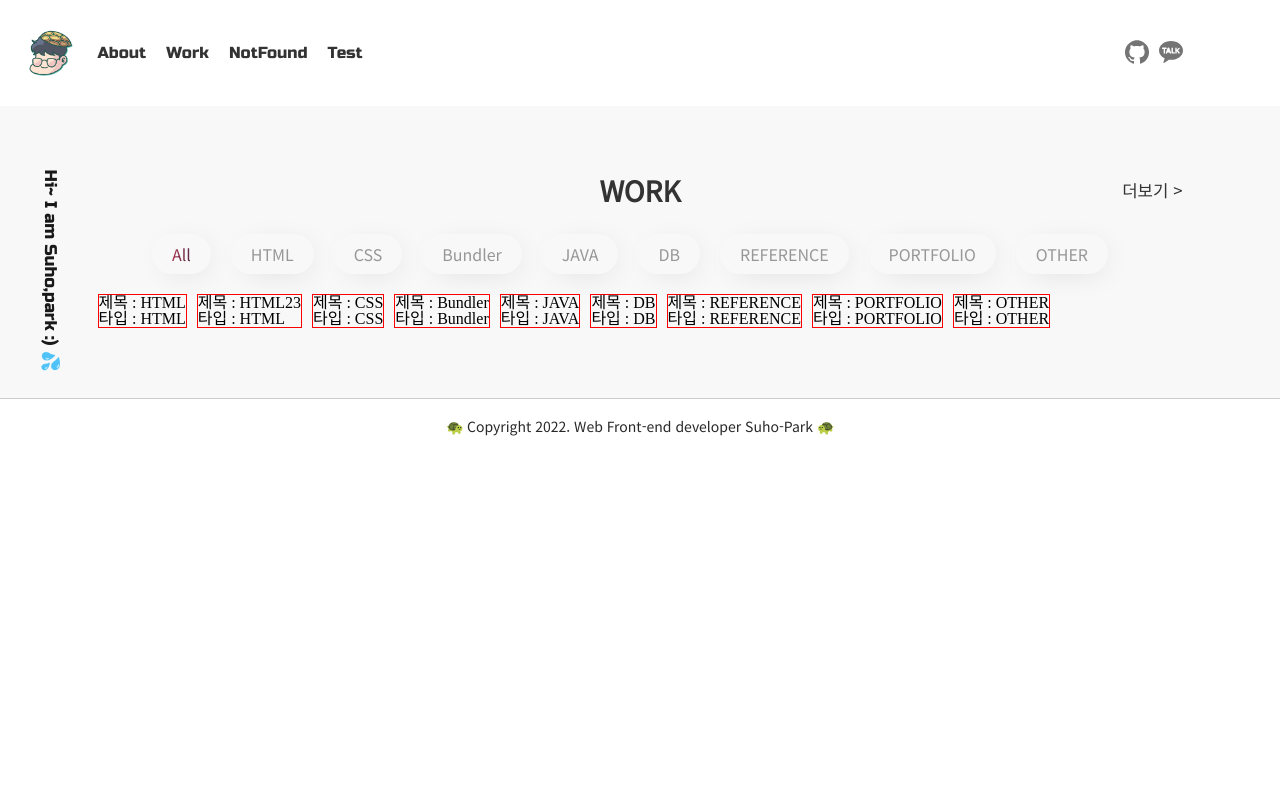
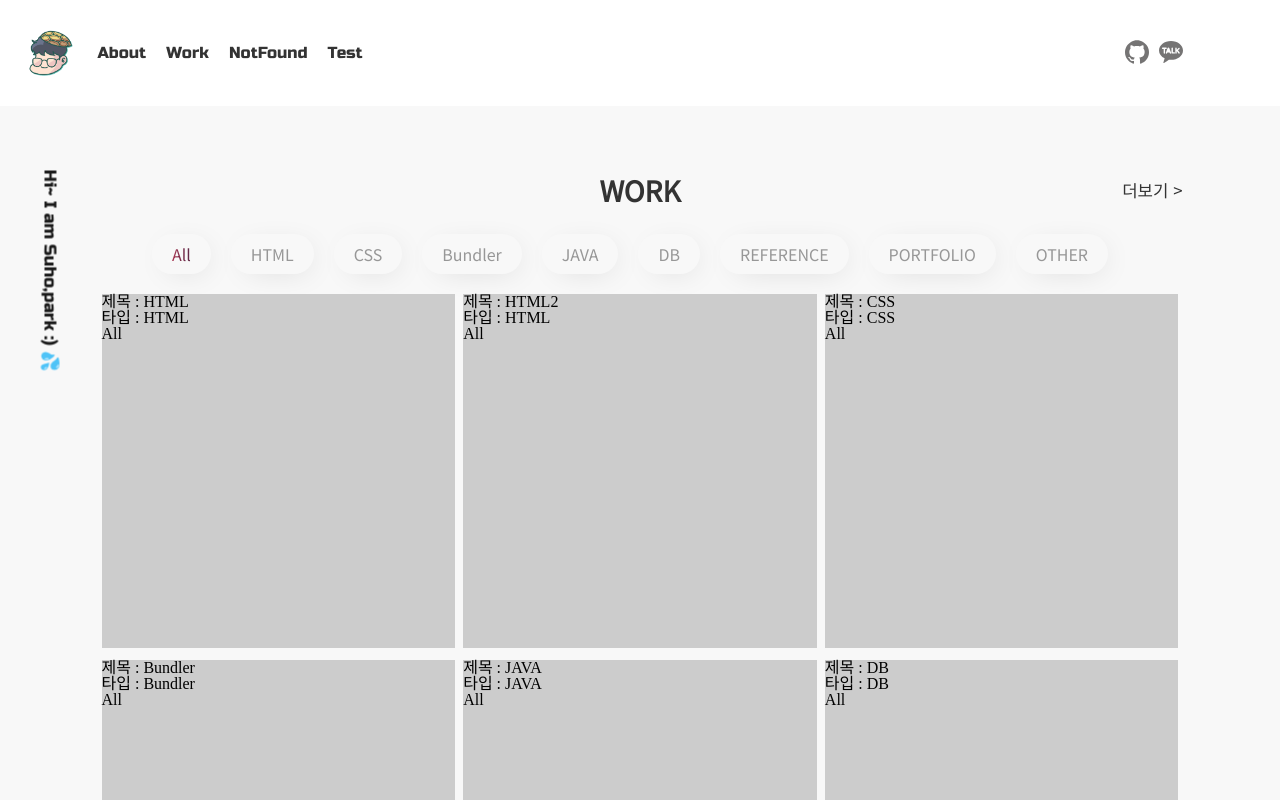
Before and after one commit to jjgodcom/vue-jjgodcom.com, a Vue app: page /#/ in a window 1280 px wide. Shown: the top 800 px of the page. Built offline with nearby package versions, Linux system fonts and the light colour scheme.

Commit message:
work 애니매이션 완성

```diff
--- a/src/components/common/Header.vue
+++ b/src/components/common/Header.vue
@@ -101,7 +101,7 @@ export default {
   },
   watch:{
     isHover(value){
-      console.log(value);
+      // console.log(value);
     }
   },
   methods:{
@@ -122,6 +122,7 @@ header {
   position: sticky;
   top: 0;
   background-color: #fff;
+  z-index: 1;
   .logo {
     position: absolute;
     top: 50%;
--- a/src/components/home/Work.vue
+++ b/src/components/home/Work.vue
@@ -16,13 +16,6 @@
           v-for="menu in menus"
           :key="menu">
           <li
-            v-if="menu === 'All'"
-            :class="{ active: menu === isActive}"
-            @click="filterModeAll()">
-            {{menu}}
-          </li>
-          <li
-            v-else
             :class="{ active: menu === isActive}"
             @click="filter($event,menu)">
             {{menu}}
@@ -31,23 +24,26 @@
       </ul>
       <!-- /menu -->
       <!-- list -->
-      <TransitionGroup
-        tag="ul"
-        name="fade"
-        class="list">
-        <template
-          v-for="list in lists"
-          :key="list.title">
-          <div class="list-item" v-if="isActive ===  'All' ? true:false">
+      <Transition mode="out-in" @leave="leave">
+        <ul class="list" v-if="show">
+          <template v-for="list in lists" :key="list.title">
+            <li class="list-item" v-if="isActive ===  'All' ? true:false">
+              <div class="card">
                 제목 : {{list.title}} <br>
-            타입 : {{list.type}}
+                타입 : {{list.type}} <br>
+                {{isActive}}
               </div>
-          <div class="list-item" v-else-if="list.type === isActive">
+            </li>
+            <li class="list-item" v-else-if="list.type === isActive">
+              <div class="card">
                 제목 : {{list.title}} <br>
-            타입 : {{list.type}}
+                타입 : {{list.type}} <br>
+                {{isActive}}
               </div>
+            </li>
           </template>
-      </TransitionGroup>
+        </ul>
+      </Transition>
       <!-- /list -->
     </div>
   </div>
@@ -57,69 +53,33 @@
 export default {
   data(){
     return{
-      menus:[
-        'All',
-        'HTML',
-        'CSS',
-        'Bundler',
-        'JAVA',
-        'DB',
-        'REFERENCE',
-        'PORTFOLIO',
-        'OTHER'
-      ],
-      isActive: false,
-      lists:[
-        {
-          title:'HTML',
-          type:'HTML'
+      isActive: '',
+      show:false
+    }
   },
-        {
-          title:'HTML23',
-          type:'HTML'
+  computed: {
+    menus(){
+      return this.$store.state.work.menus
     },
-        {
-          title:'CSS',
-          type:'CSS'
-        },
-        {
-          title:'Bundler',
-          type:'Bundler'
-        },
-        {
-          title:'JAVA',
-          type:'JAVA'
-        },
-        {
-          title:'DB',
-          type:'DB'
-        },
-        {
-          title:'REFERENCE',
-          type:'REFERENCE'
-        },
-        {
-          title:'PORTFOLIO',
-          type:'PORTFOLIO'
-        },
-        {
-          title:'OTHER',
-          type:'OTHER'
-        },
-      ]
+    lists(){
+      return this.$store.state.work.lists
     }
   },
   methods: {
     filter(event,type) {
       const checkClass = event.target.classList.contains('active');
-      if(!checkClass) this.isActive = type;
+      if(!checkClass){
+        this.isActive = type;
+        this.show = false
+      }
     },
-    filterModeAll(){
-      this.isActive = 'All';
+    leave(){
+      this.show = true
     }
   },
   mounted(){
-    this.filterModeAll()
+    this.isActive = 'All';
+    this.show = true
   }
 }
 </script>
@@ -176,29 +136,41 @@ export default {
   }
   .list {
     display: flex;
+    justify-content: space-around;
     flex-wrap: wrap;
     position: relative;
     .list-item {
-      margin-right: 10px;
-      border:1px solid red;
+      width: calc(33.33% - 8px);
+      margin-bottom: 12px;
+      background-color: #ccc;
+      position: relative;
+      &::before {
+        content: "";
+        display: block;
+        padding-bottom: 100%;
+      }
+      .card {
+        position: absolute;
+        top: 0;
+        left: 0 ;
+        width: 100%;
+        height: 100%;
       }
     }
 
-  .fade-move,
-  .fade-enter-active,
-  .fade-leave-active {
-    transition: all 0.5s cubic-bezier(0.55, 0, 0.1, 1);
+
   }
 
-  .fade-enter-from,
-  .fade-leave-to {
-    opacity: 0;
-    transform: scaleY(0.01) translate(30px, 0);
-    // transform: translateX(10px);
+  .v-enter-active,
+  .v-leave-active {
+    transition: all 0.25s cubic-bezier(1, 0.5, 0.8, 1);
   }
 
-  .fade-leave-active {
-    position: absolute;
+  .v-enter-from,
+  .v-leave-to {
+    transform: translateX(10px);
+    opacity: 0.4;
   }
+
 }
 </style>
--- a/src/store/index.js
+++ b/src/store/index.js
@@ -1,8 +1,10 @@
 import { createStore } from 'vuex'
 import message from './message'
+import work from './work'
 
 export default createStore({
   modules: {
-    message
+    message,
+    work
   }
 })
--- /dev/null
+++ b/src/store/work.js
@@ -0,0 +1,62 @@
+export default {
+  // 스토어에 하나의 모듈이 될수 있도록 namespaced: true 추가
+  namespaced: true,
+  // 상태
+  state: () => ({
+    name: 'JJGODCOM',
+    email: 'jjgodcom1@gmail.com',
+    site: 'http://jjgodcom.com/',
+    image: 'https://raw.githubusercontent.com/jjgodcom/vue-jjgodcom.com/master/src/assets/common/logo.png',
+
+    menus:[
+      'All',
+      'HTML',
+      'CSS',
+      'Bundler',
+      'JAVA',
+      'DB',
+      'REFERENCE',
+      'PORTFOLIO',
+      'OTHER'
+    ],
+    lists:[
+      {
+        title:'HTML',
+        type:'HTML'
+      },
+      {
+        title:'HTML2',
+        type:'HTML'
+      },
+      {
+        title:'CSS',
+        type:'CSS'
+      },
+      {
+        title:'Bundler',
+        type:'Bundler'
+      },
+      {
+        title:'JAVA',
+        type:'JAVA'
+      },
+      {
+        title:'DB',
+        type:'DB'
+      },
+      {
+        title:'REFERENCE',
+        type:'REFERENCE'
+      },
+      {
+        title:'PORTFOLIO',
+        type:'PORTFOLIO'
+      },
+      {
+        title:'OTHER',
+        type:'OTHER'
+      },
+    ]
+
+  })
+}
--- a/src/views/Test.vue
+++ b/src/views/Test.vue
@@ -1,107 +1,176 @@
 <template>
-  <button @click="insert">insert at random index</button>
-  <button @click="reset">reset</button>
-
-  <TransitionGroup tag="ul" name="fade" class="">
-    <div v-for="list in lists" class="item" :key="list.title">
+  <div class="home-work">
+    <div class="container">
+      <!-- title -->
+      <h2 class="title">
+        <RouterLink
+          to="/work">
+          WORK
+          <span>더보기 &gt;</span>
+        </RouterLink>
+      </h2>
+      <!-- /title -->
+      <!-- menu -->
+      <ul class="menu">
+        <template
+          v-for="menu in menus"
+          :key="menu">
+          <li
+            :class="{ active: menu === isActive}"
+            @click="filter($event,menu)">
+            {{menu}}
+          </li>
+        </template>
+      </ul>
+      <!-- /menu -->
+      <!-- list -->
+      <Transition mode="out-in" @leave="leave">
+        <ul class="list" v-if="show">
+          <template v-for="list in lists" :key="list.title">
+            <li class="list-item" v-if="isActive ===  'All' ? true:false">
+              <div class="card">
                 제목 : {{list.title}} <br>
-      타입 : {{list.type}}
+                타입 : {{list.type}} <br>
+                {{isActive}}
               </div>
-  </TransitionGroup>
+            </li>
+            <li class="list-item" v-else-if="list.type === isActive">
+              <div class="card">
+                제목 : {{list.title}} <br>
+                타입 : {{list.type}} <br>
+                {{isActive}}
+              </div>
+            </li>
+          </template>
+        </ul>
+      </Transition>
+      <!-- /list -->
+    </div>
+  </div>
 </template>
 
 <script>
-const getInitialItems = () => [1, 2, 3, 4, 5]
-let id = getInitialItems().length + 1
-
 export default {
-  data() {
-    return {
-      items: getInitialItems(),
-      lists:[
-        {
-          title:'HTML',
-          type:'HTML'
+  data(){
+    return{
+      isActive: '',
+      show:false
+    }
   },
-        {
-          title:'HTML23',
-          type:'HTML'
+  computed: {
+    menus(){
+      return this.$store.state.work.menus
     },
-        {
-          title:'CSS',
-          type:'CSS'
-        },
-        {
-          title:'Bundler',
-          type:'Bundler'
-        },
-        {
-          title:'JAVA',
-          type:'JAVA'
-        },
-        {
-          title:'DB',
-          type:'DB'
-        },
-        {
-          title:'REFERENCE',
-          type:'REFERENCE'
-        },
-        {
-          title:'PORTFOLIO',
-          type:'PORTFOLIO'
-        },
-        {
-          title:'OTHER',
-          type:'OTHER'
-        },
-      ]
+    lists(){
+      return this.$store.state.work.lists
     }
   },
   methods: {
-    insert() {
-      const i = Math.round(Math.random() * this.items.length)
-      this.items.splice(i, 0, id++)
+    filter(event,type) {
+      const checkClass = event.target.classList.contains('active');
+      if(!checkClass){
+        this.isActive = type;
+        this.show = false
+      }
     },
-    reset() {
-      this.items = getInitialItems()
+    leave(){
+      this.show = true
     }
+  },
+  mounted(){
+    this.isActive = 'All';
+    this.show = true
   }
 }
 </script>
 
-
-<style>
-.container {
+<style lang="scss" scoped>
+@import '~/scss/var.scss';
+.home-work {
+  padding: 70px 0;
+  background-color: #f8f8f8;
+  .title {
+    text-align: center;
+    a {
+      display: block;
       position: relative;
-  padding: 0;
+      text-decoration: none;
+      color:#333;
+      font-family: $font--NotoSans;
+      font-size: 1.75em;
+      font-weight: 700;
+      span {
+        position: absolute;
+        bottom: 0;
+        right: 0;
+        font-size: 0.6em;
+        font-weight: 400;
+        line-height: 28px;
+      }
+    }
+  }
+  .menu {
+    display: flex;
+    flex-wrap: wrap;
+    justify-content: center;
+    margin-top: 30px;
+    li {
+      display: flex;
+      align-items: center;
+      padding: 5px 20px;
+      box-sizing: border-box;
+      height: 40px;
+      border-radius: 40px;
+      margin: 0 20px 20px 0;
+      box-shadow: 5px 5px 30px -10px rgb(0 0 0 / 15%);
+      transition: all .1s ease-in-out;
+      font-family: $font--NotoSans;
+      color:#979797;
+      cursor: pointer;
+      font-size: 1em;
+      &:hover,
+      &.active{
+        @include textGradient;
+      }
+    }
+  }
+  .list {
+    display: flex;
+    justify-content: space-around;
+    flex-wrap: wrap;
+    position: relative;
+    .list-item {
+      width: calc(33.33% - 8px);
+      margin-bottom: 12px;
+      background-color: #ccc;
+      position: relative;
+      &::before {
+        content: "";
+        display: block;
+        padding-bottom: 100%;
+      }
+      .card {
+        position: absolute;
+        top: 0;
+        left: 0 ;
+        width: 100%;
+        height: 100%;
+      }
     }
 
-.item {
-  width: 100%;
-  height: 30px;
-  background-color: #f3f3f3;
-  border: 1px solid #666;
-  box-sizing: border-box;
+
   }
 
-/* 1. declare transition */
-.fade-move,
-.fade-enter-active,
-.fade-leave-active {
-  transition: all 0.5s cubic-bezier(0.55, 0, 0.1, 1);
+  .v-enter-active,
+  .v-leave-active {
+    transition: all 0.25s cubic-bezier(1, 0.5, 0.8, 1);
   }
 
-/* 2. declare enter from and leave to state */
-.fade-enter-from,
-.fade-leave-to {
-  opacity: 0;
-  transform: scaleY(0.01) translate(30px, 0);
+  .v-enter-from,
+  .v-leave-to {
+    transform: translateX(10px);
+    opacity: 0.4;
   }
 
-/* 3. ensure leaving items are taken out of layout flow so that moving
-      animations can be calculated correctly. */
-.fade-leave-active {
-  position: absolute;
 }
 </style>
```
Lines whose indentation alone changed are shown as unchanged.
